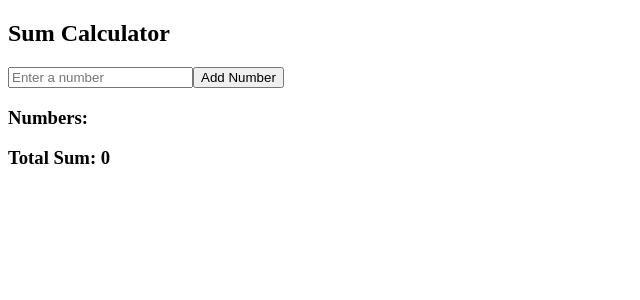
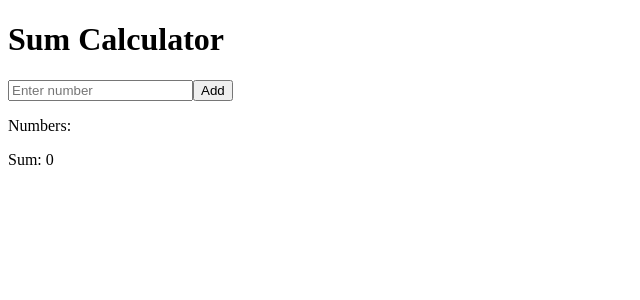
Before and after one commit to acciojob/sum-calculator-Padma-darsi, a React app: page / in a window 1280 px wide. Shown: the top 300 px of the page, without its empty margins (0-640 px from the left). Built offline with nearby package versions, Linux system fonts and the light colour scheme.

Commit message:
Update App.js

```diff
--- a/src/components/App.js
+++ b/src/components/App.js
@@ -1,17 +1,24 @@
 import React, { useState, useEffect } from "react";
 import "./../styles/App.css";
 
-const SumCalculator = () => {
+const App = () => {
   const [numbers, setNumbers] = useState([]);
   const [sum, setSum] = useState(0);
   const [inputValue, setInputValue] = useState("");
 
-  // ✅ Handle input change
+  // handle input change
   const handleChange = (e) => {
-    setInputValue(e.target.value);
+    const value = e.target.value;
+    setInputValue(value);
+
+    const num = parseInt(value);
+    if (!isNaN(num)) {
+      // update numbers dynamically as user types
+      setNumbers((prev) => [...prev.slice(0, prev.length - 1), num]);
+    }
   };
 
-  // ✅ Add number asynchronously
+  // add number on Enter or button click
   const handleAdd = () => {
     const num = parseInt(inputValue);
     if (!isNaN(num)) {
@@ -20,7 +27,7 @@ const SumCalculator = () => {
     }
   };
 
-  // ✅ Calculate sum asynchronously to prevent UI freeze
+  // async sum calculation
   useEffect(() => {
     const calculateSum = async () => {
       const total = await new Promise((resolve) => {
@@ -38,18 +45,18 @@ const SumCalculator = () => {
   return (
     <div>
       {/* Do not remove the main div */}
-      <h2>Sum Calculator</h2>
+      <h1>Sum Calculator</h1>
       <input
         type="number"
         value={inputValue}
         onChange={handleChange}
-        placeholder="Enter a number"
+        placeholder="Enter number"
       />
-      <button onClick={handleAdd}>Add Number</button>
-      <h3>Numbers: {numbers.join(", ")}</h3>
-      <h3>Total Sum: {sum}</h3>
+      <button onClick={handleAdd}>Add</button>
+      <p>Numbers: {numbers.join(", ")}</p>
+      <p>Sum: {sum}</p>
     </div>
   );
 };
 
-export default SumCalculator;
+export default App;
```
